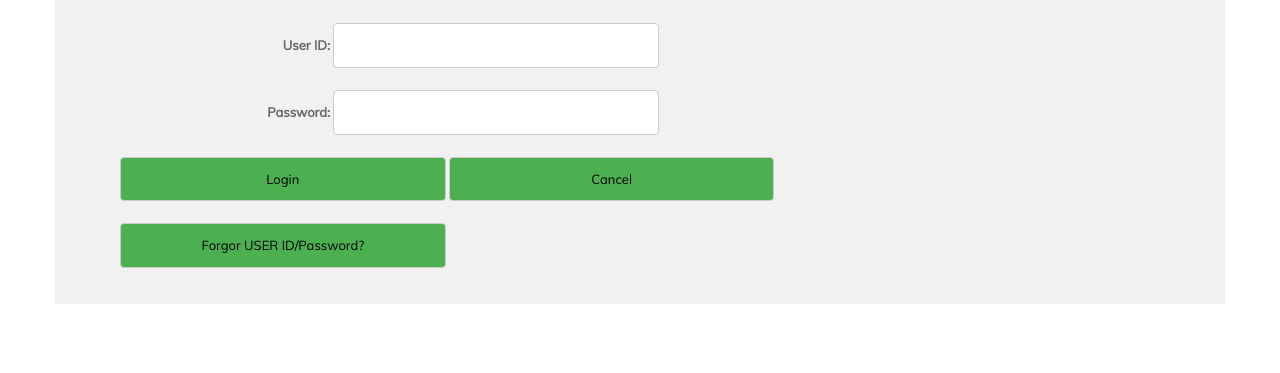
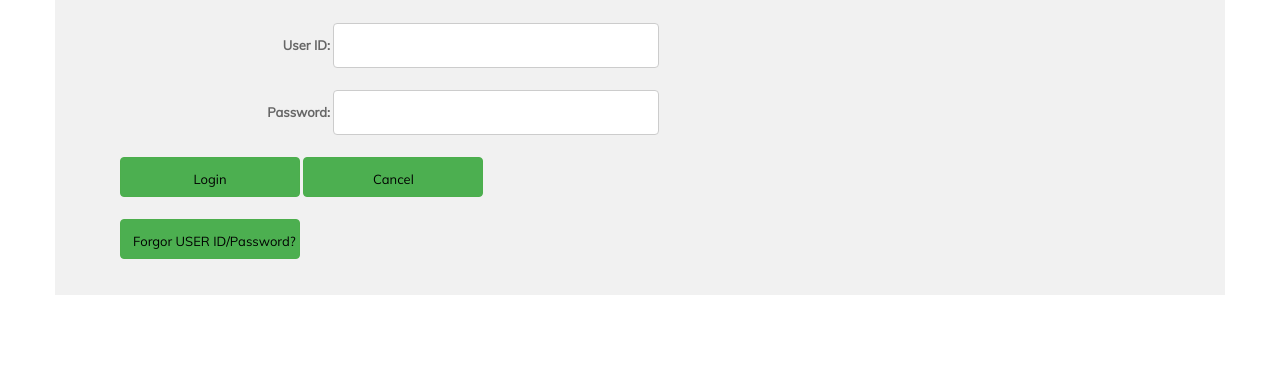
Before and after one commit to sneha-thomas1/FindMyDoc, a website: page public/Password_validation_incorrect_pwd.html in a window 1280 px wide. Shown: the part 193-566 px from the top of the page. Drawn offline with nearby package versions, Linux system fonts and the light colour scheme.

Commit message:
Update Password_validation_incorrect_pwd.html

```diff
--- a/public/Password_validation_incorrect_pwd.html
+++ b/public/Password_validation_incorrect_pwd.html
@@ -145,10 +145,10 @@
 
          <br>
 
-            <input type="button" value="Login" onclick="login()">
-            <input type="button" value="Cancel" onclick="document.location='javascript: history.back()'">
+            <input type="button" value="Login" class="btn-success"  onclick="login()" style="width:180px;height:40px;">
+            <input type="button" value="Cancel" class="btn-success" onclick="document.location='javascript: history.back()'" style="width:180px;height:40px;">
             <br>
-            <input type="button" value="Forgor USER ID/Password?" onclick="document.location='Success.html'">
+            <input type="button" class="btn-success" value="Forgor USER ID/Password?" onclick="document.location='Success.html'" style="width:180px;height:40px;">
         </form>
     </div>
 
```
